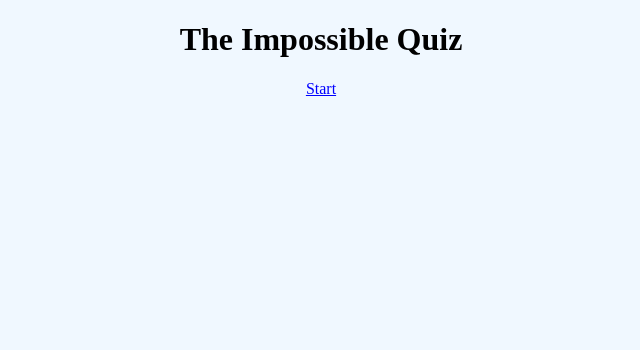
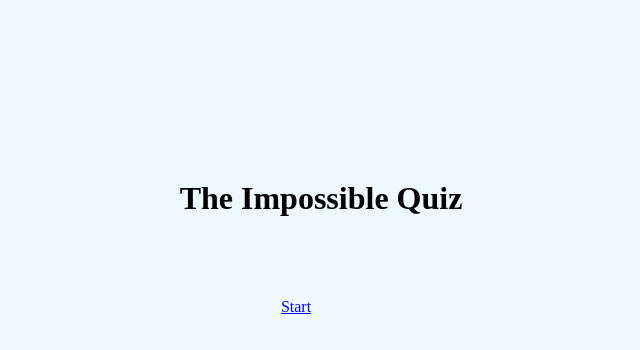
Before and after one commit to Fenneko/Portfolio, a plain HTML site: page projects/the-impossible-quiz/index.html in a window 1280 px wide. Shown: the whole page, without its empty margins (319-959 px from the left). Drawn offline with Linux system fonts and the light colour scheme.

Commit message:
moving stuff around

```diff
--- a/projects/the-impossible-quiz/style.css
+++ b/projects/the-impossible-quiz/style.css
@@ -1,6 +1,8 @@
 a {
     color: blue;
-    margin: 100px;
+    margin-right: 50px;
+    margin-top: 60px;
+    display: inline-block;
 }
 .purple-link {
     color: purple;
@@ -8,3 +10,6 @@ a {
 body {
     background-color: aliceblue;
 }
+center {
+    margin-top: 180px;
+}
```
